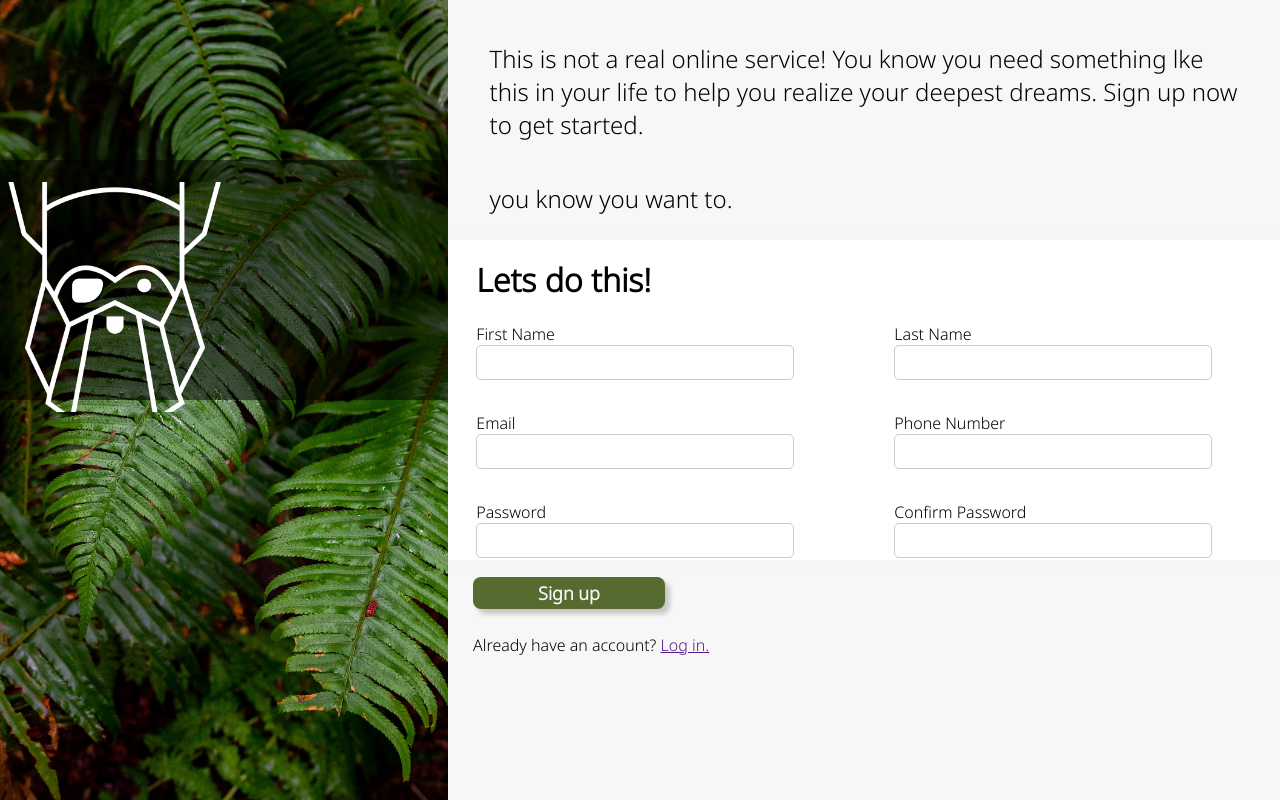
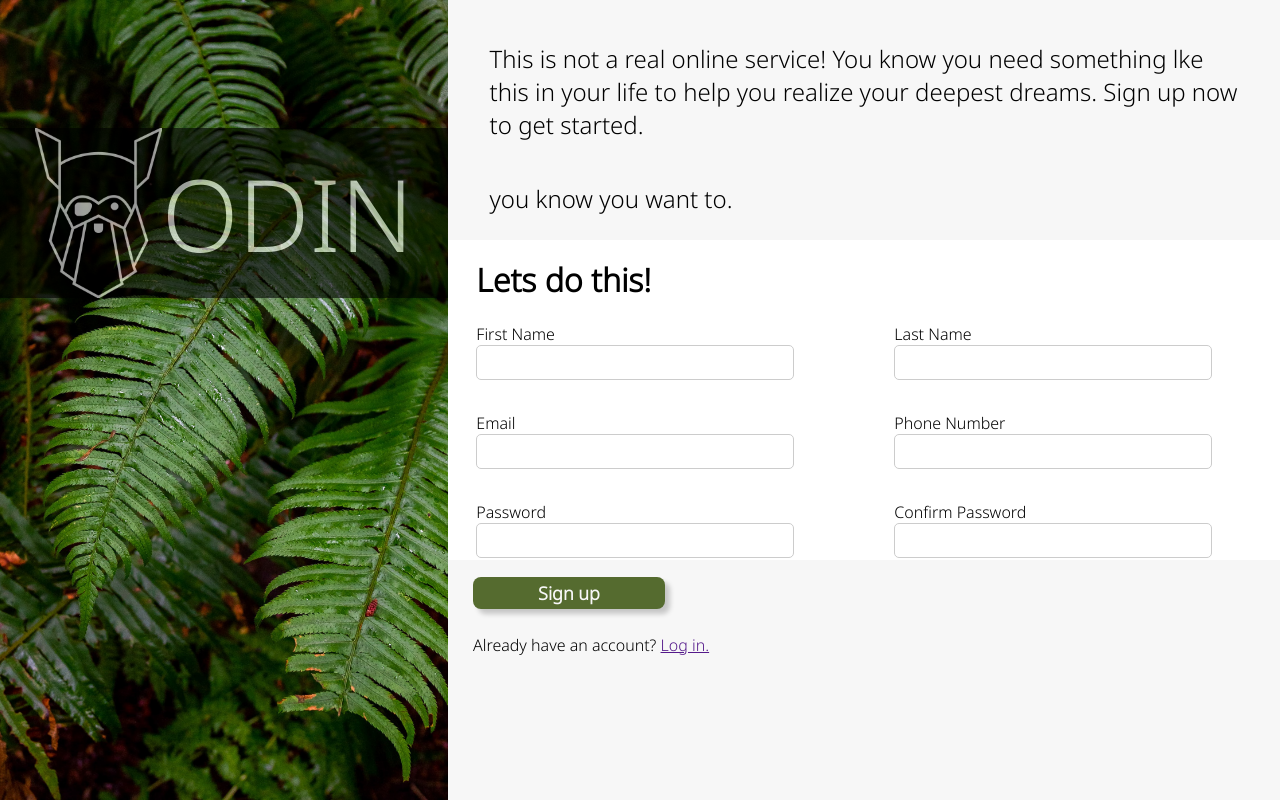
Before and after one commit to Steinvorth/SignUpForm, a plain HTML site: page index.html in a window 1280 px wide. Drawn offline with Linux system fonts and the light colour scheme.

Commit message:
Fixed Image Overlay Section

```diff
--- a/index.html
+++ b/index.html
@@ -17,12 +17,17 @@
     <body>
 
         <div id="parent-cont">
+
             <!-- Image -->
             <div id="image">
-                <img src="Images/halie-west-25xggax4bSA-unsplash.jpg" alt="no image">
+                <img class="leaf" src="Images/halie-west-25xggax4bSA-unsplash.jpg" alt="no image">
 
                 <div class="overlay">
-                    <img src="Images/odin-lined.png" alt="no image">
+                    <div class="objs">
+                        <img class="imgOdin" src="Images/odin-lined.png" alt="no image">
+                        <p>ODIN</p>
+                    </div>
+
                 </div>
             </div>
 
--- a/style.css
+++ b/style.css
@@ -22,10 +22,8 @@ body, html{
     position: relative;
 }
 
-#image img {
+#image > .leaf {
     position: absolute;
-    top: 0;
-    left: 0;
     width: 100%;
     height: 100%;
     object-fit: cover;
@@ -34,20 +32,28 @@ body, html{
 
 .overlay {
     position: absolute;
-    top: 20%;
     width: 100%;
-    height: 30%;
-    background-color: rgba(0, 0, 0, 0.5);
+    background: black;
+    opacity: 0.6;
+    color: white;
+    top: 8rem;
+    text-align: center;
+    z-index: 1000;
+}
+
+.objs{
     display: flex;
     justify-content: center;
     align-items: center;
-    flex-direction: column;
 }
 
-.overlay img {
-    margin-top: 5%;
-    max-width: 230px;
-    max-height: 230px;
+.objs > p{
+    font-size: 100px;
+}
+
+.objs > .imgOdin {
+    max-width: 170px;
+    max-height: 170px;
     align-self: center;
     object-fit: contain;
 }
```
Also changed, not shown: Images/gaysir.jpg (deleted).
